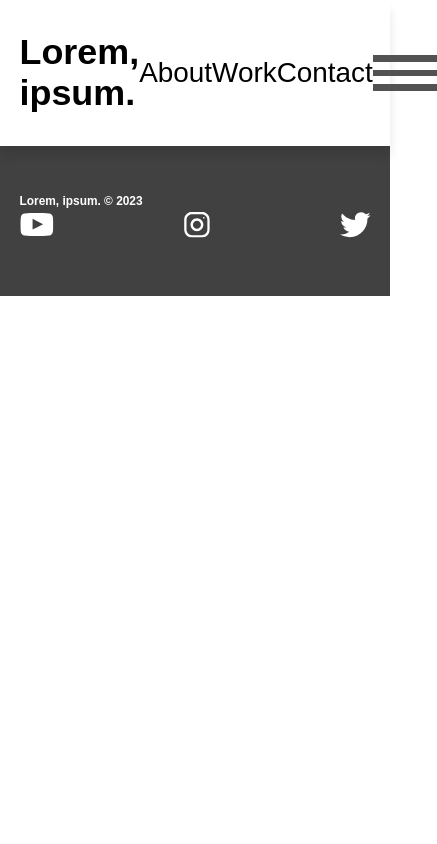
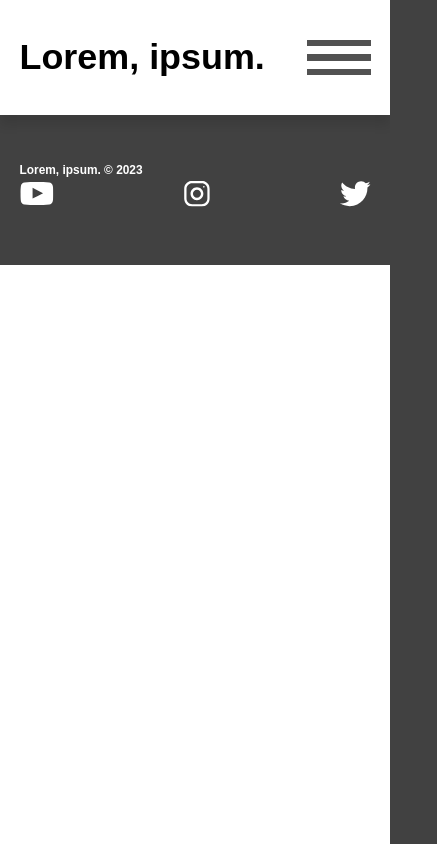
Before and after one commit to mehradi-github/ref-landingpage-photography, a React (Create React App) app: page / in a window 390 px wide. Shown: the whole page, 437 px wide, since content can reach past the window. Built offline with nearby package versions, Linux system fonts and the light colour scheme; a web font is replaced by a local one.

Commit message:
Addin media query and styles for burger menu

```diff
--- a/src/App.scss
+++ b/src/App.scss
@@ -76,6 +76,7 @@ footer {
 }
 
 .burger {
+  display: none;
   position: relative;
   display: block;
   cursor: pointer;
@@ -88,6 +89,28 @@ footer {
   }
 }
 
+@media (max-width: 842px) {
+  .nav-links {
+    background-color: $background-color;
+    width: 100%;
+    height: 100%;
+    position: fixed;
+    top: 0;
+    left: 100%;
+    flex-direction: column;
+    align-items: center;
+    transition: transform 1s ease;
+    a {
+      color: white;
+      font-size: $header3;
+      text-decoration: underline;
+    }
+  }
+  .nav-open {
+    transform: translateX(-100%);
+  }
+}
+
 // Animations
 @keyframes opening {
   from {
```
